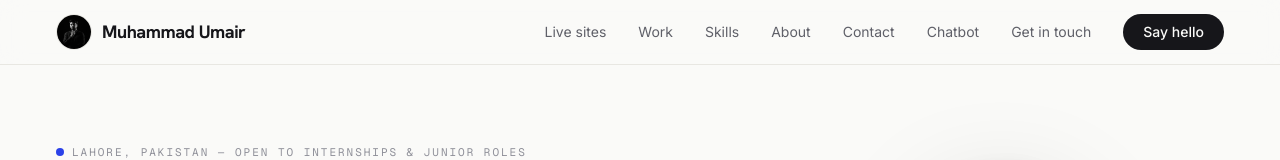
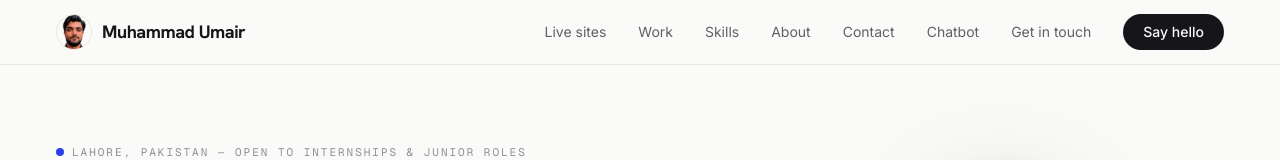
Before and after one commit to teetoumair/Muhammad-Umair-Portfolio, a React (Vite) app: page / in a window 1280 px wide. Shown: the top 160 px of the page. Built offline with nearby package versions, Linux system fonts and the light colour scheme.

Commit message:
fix: use favicon as navbar avatar

```diff
--- a/src/components/layout/TopNavBar.tsx
+++ b/src/components/layout/TopNavBar.tsx
@@ -1,7 +1,6 @@
 import { useState, useEffect } from 'react'
 import { Link } from 'react-router'
 import { CloseIcon, MenuIcon } from '../ui/icons'
-import profileImg from '../../assets/profile.jpg'
 
 const links = [
   { href: '#live', label: 'Live sites' },
@@ -58,9 +57,9 @@ export default function TopNavBar() {
         <nav className="shell flex h-16 items-center justify-between" aria-label="Main">
           <a href="#top" className="flex items-center gap-2.5">
             <img
-              src={profileImg}
+              src="/favicon.png"
               alt="Muhammad Umair"
-              className="h-9 w-9 rounded-full border border-line object-cover object-[center_20%]"
+              className="h-9 w-9 rounded-full border border-line object-cover"
             />
             <span className="font-display text-lg font-bold tracking-tight">
               Muhammad Umair
```
